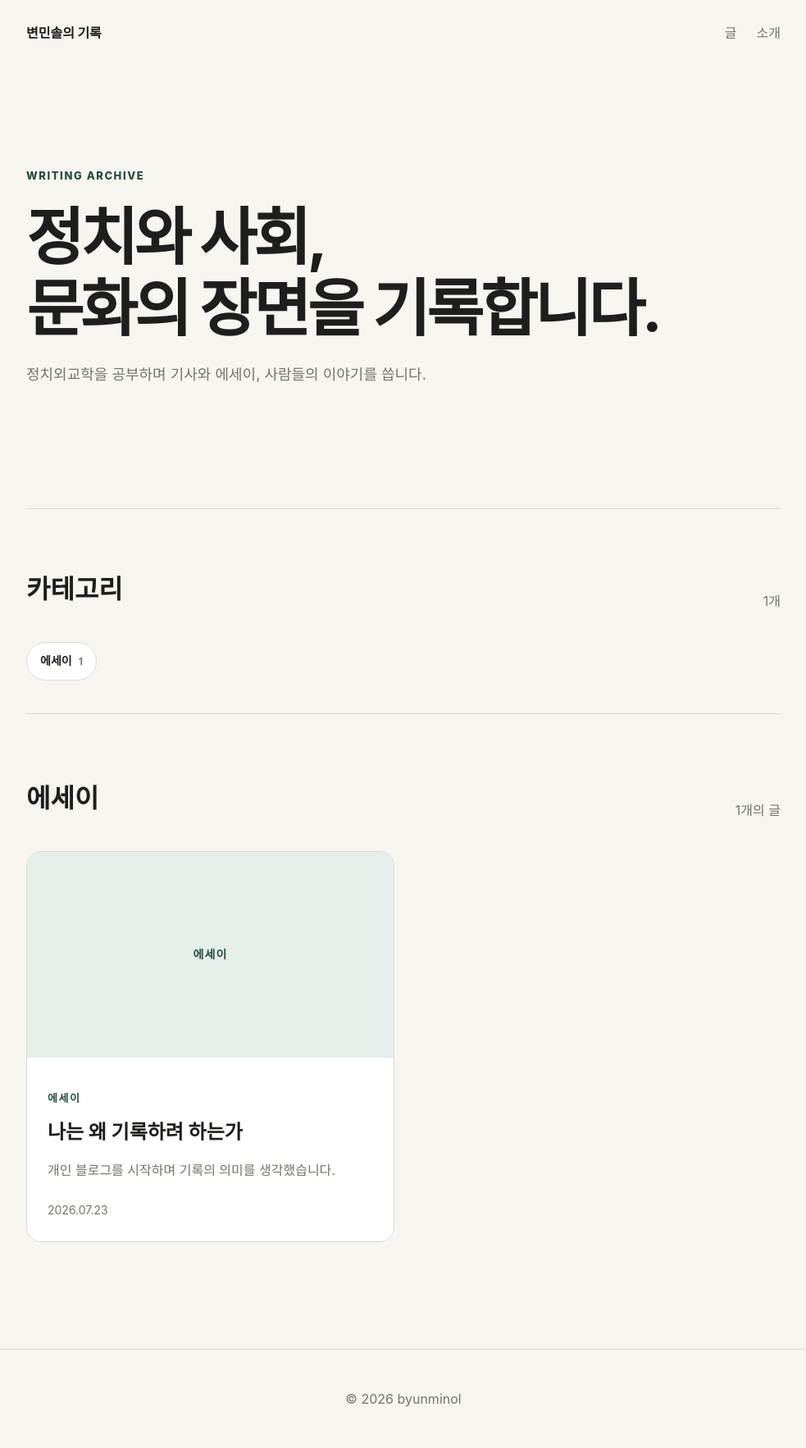
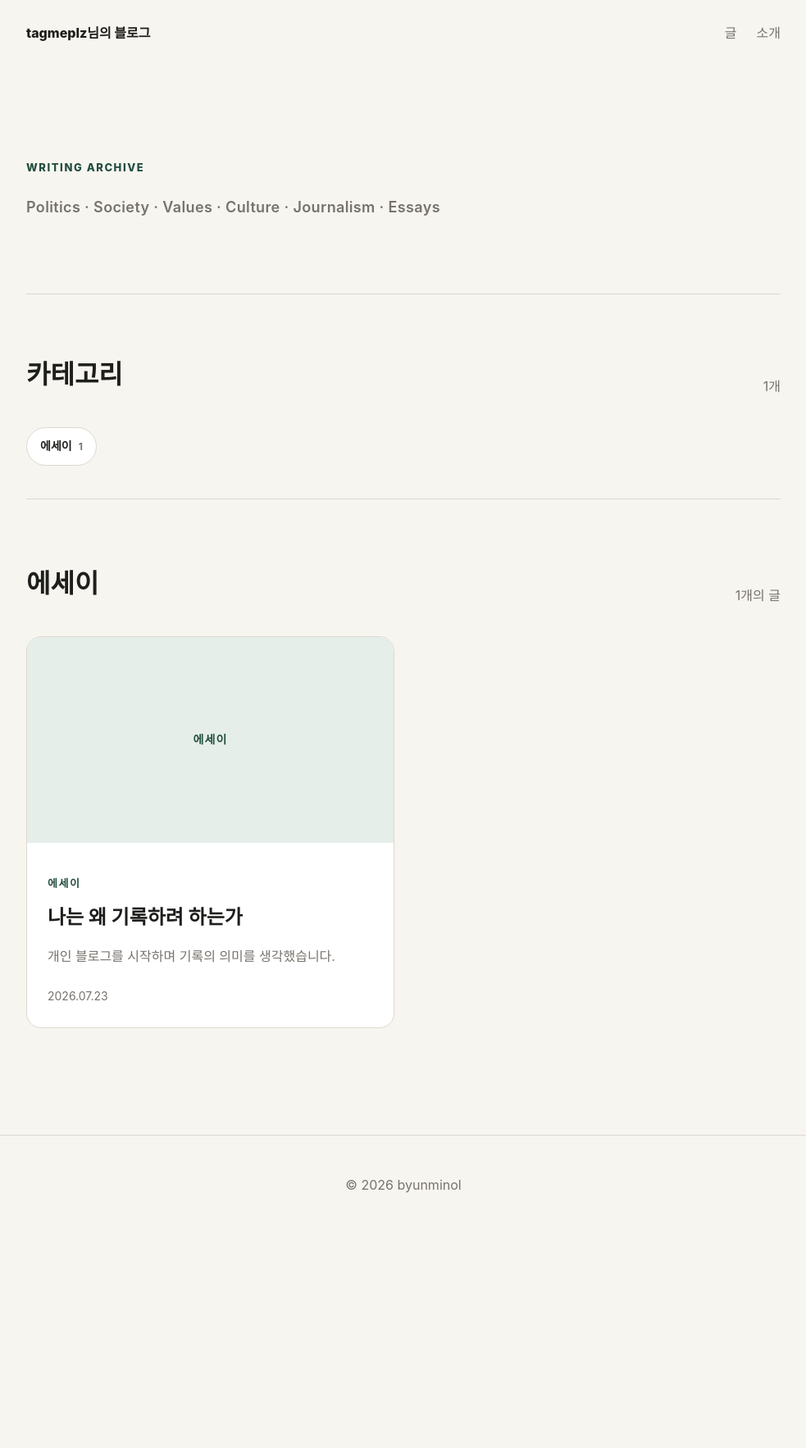
Before and after one commit to Tagmeplz/Tagmeplz.github.io, a Jekyll site: the page built from index.html, in a window 1280 px wide. Shown: the whole page at 82% size, without its empty margins (148-1131 px from the left). Built offline with Jekyll 4.4.1, drawn with Linux system fonts in a browser that asks for light colours; after the commit the page ends 1505 px from its top, so only the background shows below that.

Commit message:
Update blog title and intro

```diff
--- a/_config.yml
+++ b/_config.yml
@@ -1,4 +1,4 @@
-title: 변민솔의 기록
+title: tagmeplz님의 블로그
 description: 정치와 사회, 문화의 장면을 관찰하고 기록합니다.
 author: 변민솔
 lang: ko-KR
--- a/assets/style.css
+++ b/assets/style.css
@@ -59,7 +59,7 @@ nav a {
 }
 
 .intro {
-  padding: 110px 0 130px;
+  padding: 100px 0 90px;
   border-bottom: 1px solid var(--line);
 }
 
@@ -83,6 +83,15 @@ nav a {
   max-width: 600px;
   color: var(--muted);
   font-size: 18px;
+}
+
+.intro-keywords {
+  margin: 22px 0 0;
+  color: var(--muted);
+  font-size: clamp(18px, 2.5vw, 26px);
+  font-weight: 600;
+  line-height: 1.7;
+  letter-spacing: 0.02em;
 }
 
 .post-section {
--- a/index.html
+++ b/index.html
@@ -6,14 +6,8 @@ title: 글
 <section class="intro">
   <p class="eyebrow">WRITING ARCHIVE</p>
 
-  <h1>
-    정치와 사회,<br>
-    문화의 장면을 기록합니다.
-  </h1>
-
-  <p>
-    정치외교학을 공부하며 기사와 에세이,
-    사람들의 이야기를 씁니다.
+  <p class="intro-keywords">
+    Politics · Society · Values · Culture · Journalism · Essays
   </p>
 </section>
 
```
